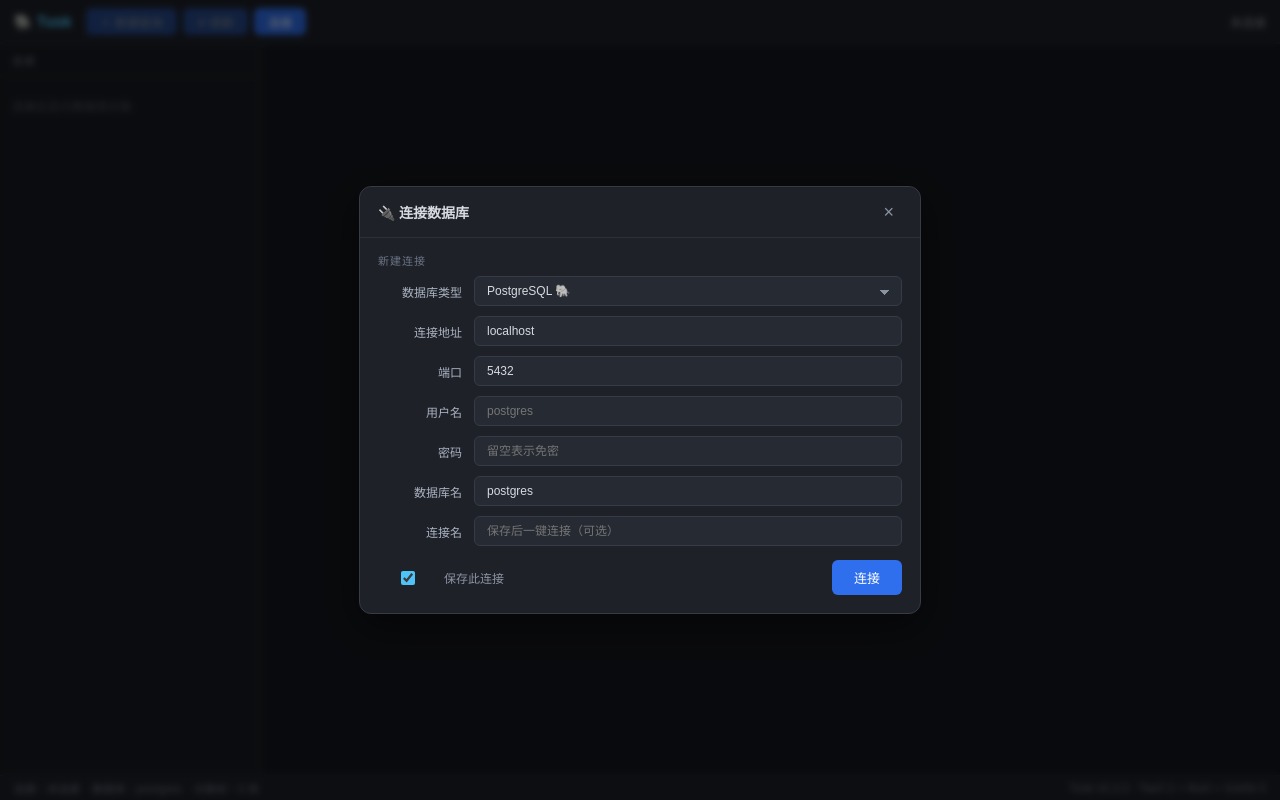
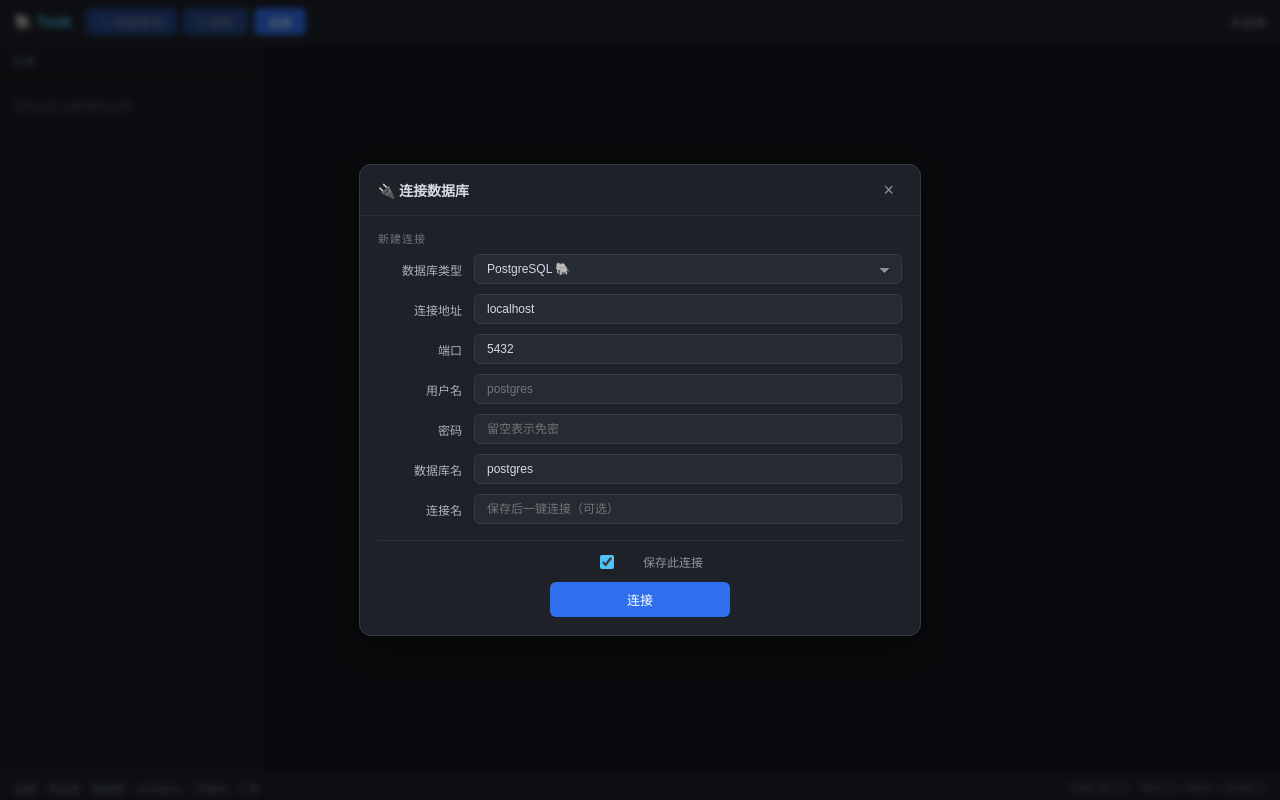
Before and after one commit to vpertj/tusk, a SvelteKit app: page / in a window 1280 px wide. Built offline with nearby package versions, Linux system fonts and the light colour scheme.

Commit message:
fix: 保存连接勾选框移至弹窗底部居中（连接按钮随行居中）

```diff
--- a/src/routes/+page.svelte
+++ b/src/routes/+page.svelte
@@ -1162,10 +1162,16 @@
 
   .field-actions {
     display: flex;
+    flex-direction: column;
     align-items: center;
-    justify-content: space-between;
     gap: 12px;
-    margin-top: 4px;
+    margin-top: 6px;
+    padding-top: 12px;
+    border-top: 1px solid #2c303a;
+  }
+
+  .field-actions button.primary {
+    width: 180px;
   }
 
   .save-label {
```
Also changed, not shown: 1 other file (tests, documents, lock files or other folders).
